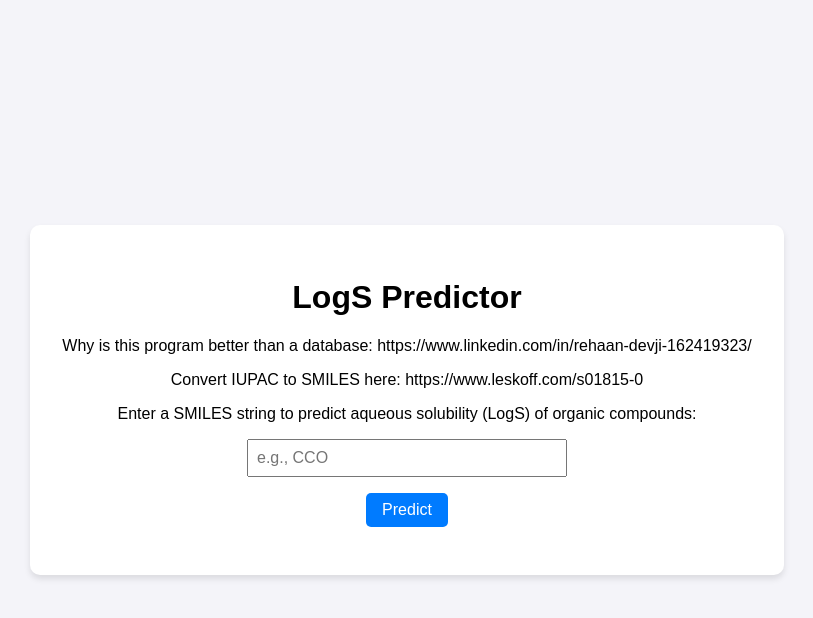
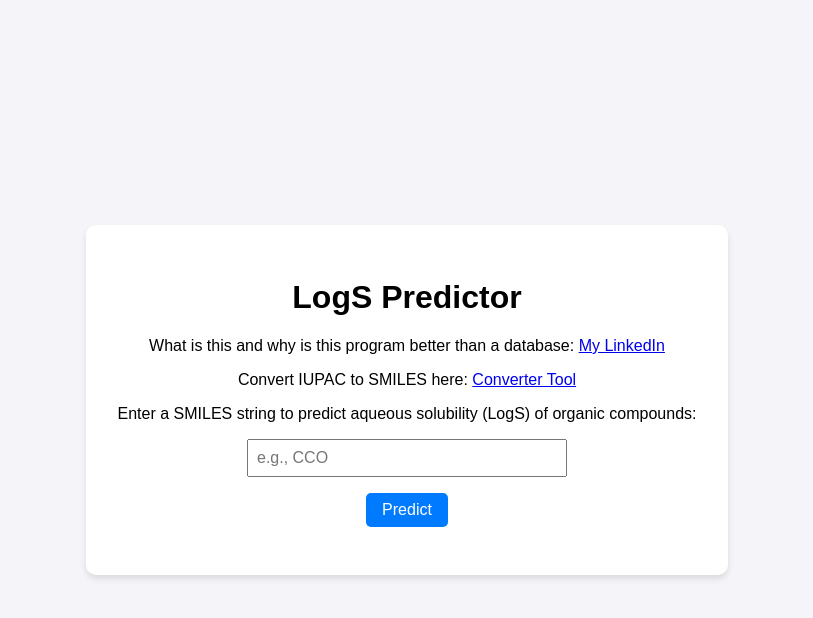
Before and after one commit to CodeViber007/logs-predictor, a Flask app: page / in a window 1280 px wide. Shown: the top 618 px of the page, without its empty margins (233-1046 px from the left). Run offline with Flask 3, Linux system fonts and the light colour scheme.

Commit message:
Update index.html

```diff
--- a/templates/index.html
+++ b/templates/index.html
@@ -48,8 +48,8 @@
 <body>
   <div class="container">
     <h1>LogS Predictor</h1>
-    <p>Why is this program better than a database: <a>https://www.linkedin.com/in/rehaan-devji-162419323/</a></p>
-    <p>Convert IUPAC to SMILES here: <a>https://www.leskoff.com/s01815-0</a> <p>
+    <p>What is this and why is this program better than a database: <a href="https://www.linkedin.com/in/rehaan-devji-162419323/">My LinkedIn</a></p>
+    <p>Convert IUPAC to SMILES here: <a href="https://www.leskoff.com/s01815-0">Converter Tool</a></p>
     <p>Enter a SMILES string to predict aqueous solubility (LogS) of organic compounds:</p>
     <input type="text" id="smiles" placeholder="e.g., CCO" />
     <br>
```
